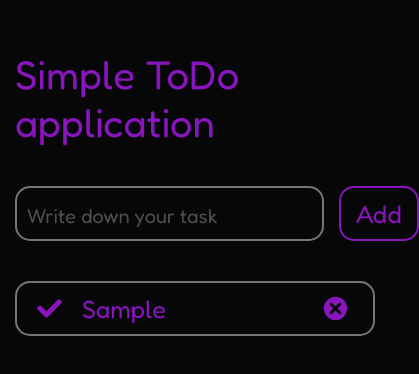
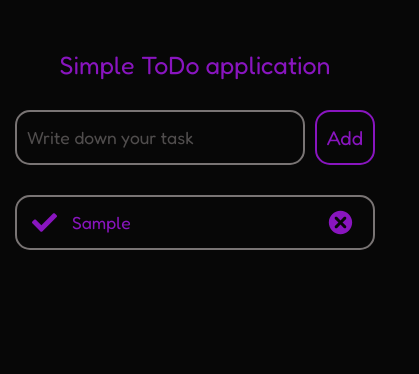
Before and after one commit to zample23/simple_todo_app, a React (Create React App) app: page / in a window 390 px wide. Both pictures are taken after typing "Sample" into the empty fields and a click on the button "Add". Shown: the top 374 px of the page, 419 px wide, since content can reach past the window. Built offline with nearby package versions, Linux system fonts and the light colour scheme.

Commit message:
Mark completed task, mobile adaptaion

```diff
--- a/src/App.jsx
+++ b/src/App.jsx
@@ -2,6 +2,7 @@ import { useState } from 'react';
 import { v4 as uuid } from 'uuid';
 import TodoForm from './components/TodoForm';
 import TodoList from './components/TodoList';
+// import TodoDelete from './components/TodosDelete';
 import './App.scss';
 
 function App() {
@@ -11,7 +12,7 @@ function App() {
     setTodos([
       ...todos,
       {
-        text: text,
+        text,
         id: uuid(),
         isCompleted: false,
       },
@@ -20,13 +21,28 @@ function App() {
   const deleteTodoHandler = (id) =>
     setTodos(todos.filter((todo) => todo.id !== id));
 
+  const toggleTodoHandler = (id) =>
+    setTodos(
+      todos.map((todo) =>
+        todo.id === id
+          ? { ...todo, isCompleted: !todo.isCompleted }
+          : { ...todo }
+      )
+    );
+
   return (
     <div className="App">
       <div className="container">
         <div className="todo-wrapper">
           <h1 className="todo-title">Simple ToDo application</h1>
           <TodoForm addTodo={addTodoHandler} />
-          <TodoList todos={todos} deleteTodo={deleteTodoHandler} />
+          {/* <div className="todo-list-wrapper"> */}
+          <TodoList
+            todos={todos}
+            deleteTodo={deleteTodoHandler}
+            toggleTodo={toggleTodoHandler}
+          />
+          {/* </div> */}
         </div>
       </div>
     </div>
--- a/src/app.scss
+++ b/src/app.scss
@@ -10,8 +10,39 @@
   display: flex;
   flex-direction: column;
   gap: 40px;
+
+  @media only screen and (max-width: $tablet) {
+    max-width: 100%;
+    align-items: center;
+    gap: 30px;
+  }
 }
 
 .todo-title {
   font-size: 40px;
+  @media only screen and (max-width: $tablet) {
+    font-size: 30px;
+  }
+  @media only screen and (max-width: $phone) {
+    font-size: 25px;
+  }
 }
+
+.todo-list-wrapper {
+  display: flex;
+  justify-content: flex-start;
+  column-gap: 30px;
+
+  @media only screen and (max-width: $tablet) {
+    // justify-content: center;
+    column-gap: 20px;
+    width: 100%;
+  }
+
+  @media only screen and (max-width: $phone) {
+    // height: 100%;
+    flex-direction: column;
+    // justify-content: space-between;
+    column-gap: 10px;
+  }
+}
--- a/src/components/TodoForm.scss
+++ b/src/components/TodoForm.scss
@@ -2,14 +2,24 @@
 
 .todo-form {
   display: flex;
-  gap: 15px;
-  align-items: center;
+  column-gap: 30px;
+  max-width: 450px;
+
+  @media only screen and (max-width: $tablet) {
+    width: 100%;
+    column-gap: 15px;
+  }
+
+  @media only screen and (max-width: $phone) {
+    column-gap: 10px;
+  }
 }
 
 .todo-input {
-  height: 55px;
+  width: 100%;
+  flex-shrink: 1;
   border: 2px solid $gray;
-  font-size: $default-size;
+  font-size: $default-size * 0.8;
   border-radius: 15px;
   padding: 10px;
   line-height: 1;
@@ -18,17 +28,34 @@
     font-size: $default-size * 0.8;
     color: $graymuted;
   }
+  &:focus {
+    border: 2px solid $purple;
+  }
+
+  @media only screen and (max-width: $phone) {
+    font-size: $default-size * 0.7;
+    &::placeholder {
+      font-size: $default-size * 0.7;
+      color: $graymuted;
+    }
+  }
 }
 
 .todo-button {
+  width: 90px;
+  flex-shrink: 0;
   height: 55px;
   border: 2px solid $purple;
   color: $purple;
   background-color: $black;
   border-radius: 15px;
   font-size: $default-size;
-  padding: 10px 15px;
   transition: all 0.2s ease-in;
+
+  @media only screen and (max-width: $phone) {
+    width: 60px;
+    font-size: $default-size * 0.8;
+  }
 
   &:hover {
     background-color: $purple;
--- a/src/components/TodoItem.jsx
+++ b/src/components/TodoItem.jsx
@@ -2,12 +2,22 @@ import { FaCheck } from 'react-icons/fa';
 import { TiDelete } from 'react-icons/ti';
 import './TodoItem.scss';
 
-const TodoItem = ({ todo, deleteTodo }) => {
+const TodoItem = ({ todo, deleteTodo, toggleTodo }) => {
   return (
-    <div className="todo-item">
-      <FaCheck className="todo-check" />
+    <div
+      className={`${todo.isCompleted ? 'todo-item todo-done' : 'todo-item'}`}
+    >
+      <FaCheck
+        className="todo-check"
+        title="Finish this task"
+        onClick={() => toggleTodo(todo.id)}
+      />
       <span className="todo-text">{todo.text}</span>
-      <TiDelete className="todo-delete" onClick={() => deleteTodo(todo.id)} />
+      <TiDelete
+        className="todo-delete"
+        onClick={() => deleteTodo(todo.id)}
+        title="Delete this task"
+      />
     </div>
   );
 };
--- a/src/components/TodoItem.scss
+++ b/src/components/TodoItem.scss
@@ -2,27 +2,43 @@
 
 .todo-item {
   display: flex;
+  overflow: hidden;
   align-items: center;
-  gap: 10px;
+  gap: 15px;
   background-color: $black;
-  padding: 10px;
-  max-width: 500px;
+  padding: 8px 15px;
+  width: 100%;
   border-radius: 15px;
   font-weight: 400;
-  max-height: 55px;
   border: 2px solid $gray;
+}
+
+.todo-item.todo-done {
+  border-color: $graymuted;
+  text-decoration: line-through;
+  color: $graymuted;
 }
 
 .todo-text {
   flex-grow: 1;
+  font-size: $default-size * 0.8;
+
+  @media only screen and (max-width: $phone) {
+    font-size: $default-size * 0.7;
+  }
+}
+
+.todo-item.todo-done .todo-text,
+.todo-item.todo-done .todo-check,
+.todo-item.todo-done .todo-delete {
+  color: $graymuted;
 }
 
 .todo-check,
 .todo-delete {
-  padding: 10px;
   cursor: pointer;
   transition: all 0.2s ease-in;
-
+  flex-shrink: 0;
   &:hover {
     color: $gray;
   }
@@ -32,9 +48,9 @@
 }
 
 .todo-check {
-  font-size: 45px;
+  font-size: 25px;
 }
 
 .todo-delete {
-  font-size: 55px;
+  font-size: 35px;
 }
--- a/src/components/TodoList.jsx
+++ b/src/components/TodoList.jsx
@@ -1,11 +1,16 @@
 import TodoItem from './TodoItem';
 import './TodoList.scss';
 
-const TodoList = ({ todos, deleteTodo }) => {
+const TodoList = ({ todos, deleteTodo, toggleTodo }) => {
   return (
     <div className="todo-list">
       {todos.map((todo) => (
-        <TodoItem key={todo.id} todo={todo} deleteTodo={deleteTodo} />
+        <TodoItem
+          key={todo.id}
+          todo={todo}
+          deleteTodo={deleteTodo}
+          toggleTodo={toggleTodo}
+        />
       ))}
     </div>
   );
--- a/src/components/TodoList.scss
+++ b/src/components/TodoList.scss
@@ -2,6 +2,8 @@
 
 .todo-list {
   display: flex;
+  width: 100%;
+  max-width: 500px;
   flex-direction: column;
   gap: 15px;
 }
--- a/src/vars.scss
+++ b/src/vars.scss
@@ -12,5 +12,5 @@ $container: 830px;
 
 //Media
 $desktop: 1200px;
-$tablet: 992px;
-$phone: 767px;
+$tablet: 767px;
+$phone: 425px;
```
